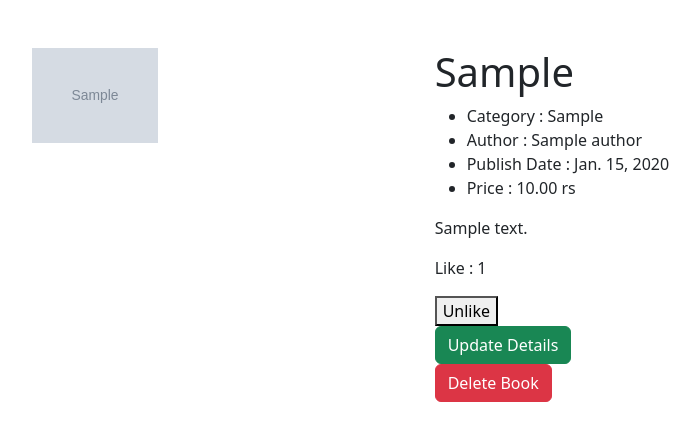
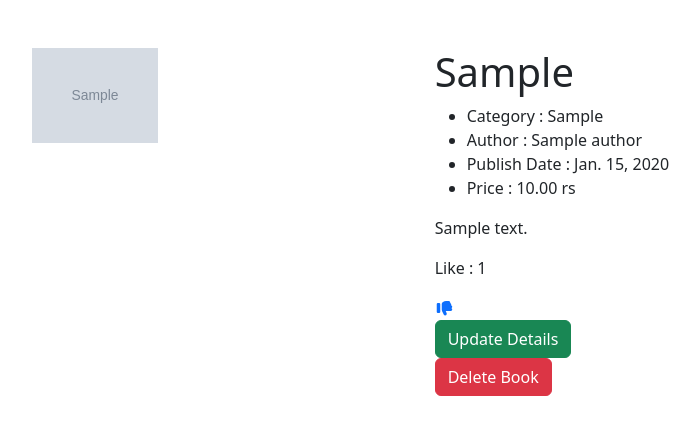
Before and after one commit to ebin6/BookHive, a Django app: a page that uses manager/templates/base.html in a window 1280 px wide. Shown: the part 24-465 px from the top of the page, without its empty margins (16-716 px from the left). Run offline with Django 5.2, Linux system fonts and the light colour scheme; a user stored in the database is signed in; tables that the repository leaves empty hold one stand-in row (values such as "Sample post"); grey boxes marked "Sample" are stand-in pictures; some libraries are stand-ins or nearby versions.

Commit message:
Adding like feature to books

```diff
--- a/manager/templates/base.html
+++ b/manager/templates/base.html
@@ -7,6 +7,8 @@
     <title>{% block title %}{% endblock %}</title>
     <link rel="stylesheet" href="{% static 'manager/css/styles.css' %}">
     <link href="https://cdn.jsdelivr.net/npm/bootstrap@5.3.8/dist/css/bootstrap.min.css" rel="stylesheet" integrity="sha384-sRIl4kxILFvY47J16cr9ZwB07vP4J8+LH7qKQnuqkuIAvNWLzeN8tE5YBujZqJLB" crossorigin="anonymous">
+    <!-- Font Awesome CDN -->
+    <link rel="stylesheet" href="https://cdnjs.cloudflare.com/ajax/libs/font-awesome/7.0.1/css/all.min.css">
 
 
 </head>
--- a/manager/templates/book-details.html
+++ b/manager/templates/book-details.html
@@ -23,7 +23,7 @@
         </ul>
         <p>{{book.about}}</p>
         <p>Like : {{book.likes_count}}</p>
-        <button>{% if is_liked %}Unlike{% else %}Like{% endif %}</button>
+        <a href="{% url 'book_like' book.slug %}">{% if is_liked %}<i class="fa-solid fa-thumbs-down"></i>{% else %}<i class="fa-regular fa-thumbs-up"></i>{% endif %}</a>
         <div>
             <a href="{% url 'edit_book' book.slug %}" class="btn btn-success">Update Details</a>
             <form method="post" action="{% url 'delete_book' book.slug %}">
```
